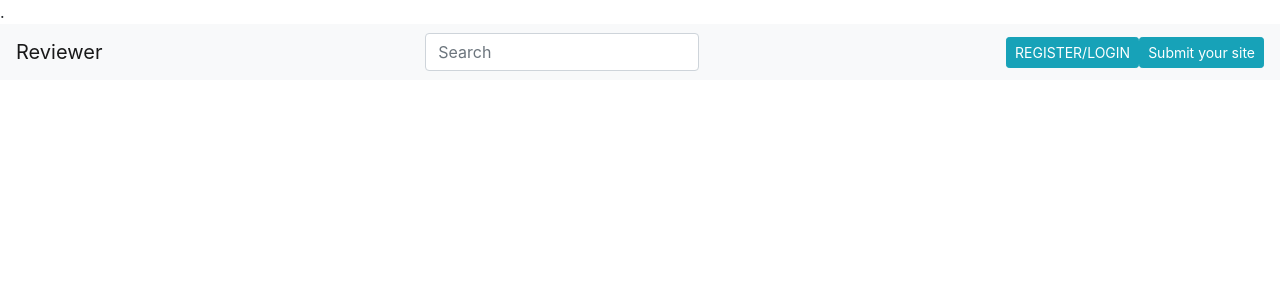
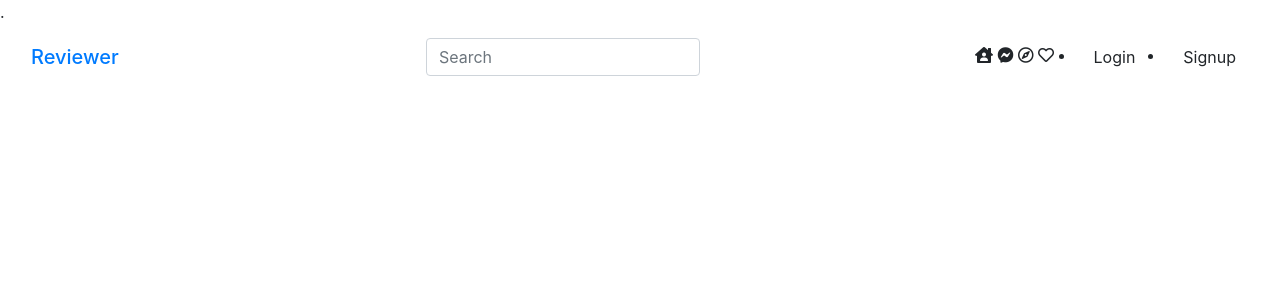
Before and after one commit to HWaruguru/Reviewer, a Django app: page / in a window 1280 px wide. Shown: the top 300 px of the page. Run offline with Django 3.2, Linux system fonts and the light colour scheme; data that the repository does not hold is empty; some libraries are stand-ins or nearby versions.

Commit message:
add profile

```diff
--- a/reviewer/settings.py
+++ b/reviewer/settings.py
@@ -14,7 +14,7 @@ import os
 from pathlib import Path
 
 # Build paths inside the project like this: BASE_DIR / 'subdir'.
-BASE_DIR = Path(__file__).resolve().parent.parent
+BASE_DIR = os.path.dirname(os.path.dirname(os.path.abspath(__file__)))
 
 
 # Quick-start development settings - unsuitable for production
@@ -34,6 +34,7 @@ ALLOWED_HOSTS = []
 INSTALLED_APPS = [
     'reviewer',
     'bootstrap4',
+    'crispy_forms',
     'django.contrib.admin',
     'django.contrib.auth',
     'django.contrib.contenttypes',
--- a/reviewer/templates/navbar.html
+++ b/reviewer/templates/navbar.html
@@ -1,40 +1,64 @@
-<nav class="navbar navbar-expand-lg navbar-light bg-light">
-  <a class="navbar-brand" href="/">Reviewer</a>
-  <button
-    class="navbar-toggler"
-    type="button"
-    data-toggle="collapse"
-    data-target="#navbarSupportedContent"
-    aria-controls="navbarSupportedContent"
-    aria-expanded="false"
-    aria-label="Toggle navigation"
-  >
-    <span class="navbar-toggler-icon"></span>
-  </button>
+{% load static %}
+<!DOCTYPE html>
+<html lang="en">
 
-  <div class="collapse navbar-collapse" id="navbarSupportedContent">
-    <form class="mb-0 h1 ml-auto mr-auto" id="searchform" action="">
-      <input
-        name="user"
-        autocomplete="off"
-        id="searching"
-        class="form-control d-none d-md-block"
-        placeholder="Search"
-      />
-      <i class="spinner"></i>
-    </form>
-    <ul class="navbar-nav navbar-right">
+<head>
+    <meta charset="utf-8" />
+    <meta name="viewport" content="width=device-width, initial-scale=1" />
+    <link rel="stylesheet" href="https://cdnjs.cloudflare.com/ajax/libs/font-awesome/5.15.4/css/all.min.css"
+        integrity="sha512-1ycn6IcaQQ40/MKBW2W4Rhis/DbILU74C1vSrLJxCq57o941Ym01SwNsOMqvEBFlcgUa6xLiPY/NS5R+E6ztJQ=="
+        crossorigin="anonymous" referrerpolicy="no-referrer" />
+</head>
+<body>
+    <nav class="navbar navbar-inverse">
+        <div class="container-fluid">
+            <span class="navbar-brand mb-0 h1">
+                <a href="/">
+                    <div class="navbar-header">
+                        <a class="navbar-brand" href="/">Reviewer</a>
+                    </div>
+                </a>
+            </span>
+            <!-- Adding a search form  -->
+            <form class="mb-0 h1 ml-auto mr-auto" id="searchform" action="{% url 'search_projects' %}">
+                <input name="title" autocomplete="off" id="searching" class="form-control d-none d-md-block"
+                    placeholder="Search" />
+                <i class="spinner"></i>
+            </form>
 
-      <a href="" class="login btn btn-sm btn-info"> REGISTER/LOGIN </a>
+            <!-- search form end -->
 
-      <button
-        class="btn btn-info btn-sm"
-        id="site"
-        data-toggle="modal"
-        data-target=".bd-example-modal-xl"
-      >
-        Submit your site
-      </button>
-    </ul>
-  </div>
-</nav>
+            <span class="pull-right icons1">
+                <i class="fas fa-house-user"></i>
+                <i class="fab fa-facebook-messenger"></i>
+                <i class="far fa-compass"></i>
+                <i class="far fa-heart"></i>
+                <div class="btn-group">
+                    {% if user.is_authenticated %}
+                    <button class="btn btn-secondary btn-sm dropdown-toggle profile-btn" type="button"
+                        data-toggle="dropdown" aria-haspopup="true" aria-expanded="false">
+                        <i class="far fa-user-circle"></i>
+                    </button>
+                    <div class="dropdown-menu dropdown-menu-right">
+                        <a class="dropdown-item" href="/profile"> <i class="far fa-user-circle icon"></i>Profile</a>
+                        <a class="dropdown-item" href="/accounts/password/change"> <i
+                                class="far fa-user-circle icon"></i>Change Password</a>
+                        <a class="dropdown-item" href="/logout"><i class="fas fa-sign-out-alt icon"></i></i>Logout</a>
+                    </div>
+                    {% else %}
+                    <li>
+                        <a class='btn btn-default' href="/accounts/login">Login</a>
+                    </li>
+                    <li>
+                        <a class='btn btn-default' href="/accounts/register">Signup</a>
+                    </li>
+
+                    {% endif %}
+
+                </div>
+            </span>
+        </div>
+    </nav>
+</body>
+
+</html>
--- a/reviewer/templates/registration/login.html
+++ b/reviewer/templates/registration/login.html
@@ -18,8 +18,7 @@
 
           <form  action="/accounts/login/" method="post">
             {% csrf_token %}
-            {% bootstrap_form form%}
-
+            {% bootstrap_form form %}
             <div class="form-group">
               <input type="submit" class="btn btn-primary btn-sm" value="Login">
             </div>
--- a/reviewer/urls.py
+++ b/reviewer/urls.py
@@ -1,3 +1,10 @@
+from django.conf.urls import include, url
+from django.contrib import admin
+from django.conf import settings
+from django.conf.urls.static import static
+from django.contrib.auth import views as auth_views
+from . import views
+
 from django.conf.urls import include, url
 from django.contrib import admin
 from django.conf import settings
@@ -7,11 +14,14 @@ from . import views
 
 urlpatterns=[
     url(r'^admin/', admin.site.urls),
-    url(r'^$',views.index,name='index'),
-     url(r'^accounts/', include('registration.backends.simple.urls')),
+    url(r'^$',views.index, name='index'),
+    url(r'^accounts/profile/', views.index, name='index'),
+    url(r'^accounts/', include('registration.backends.simple.urls')),
     url( r'^login/$',auth_views.LoginView.as_view(template_name="useraccounts/login.html"), name="login"),
     url(r'^logout/$', auth_views.logout, {"next_page": '/'}),
     url(r'^signup/$', views.signup, name='signup'),
+    url(r'^search/$', views.search_projects, name='search_projects'),
+    url(r'^profile/$', views.profile, name='profile'),
 ]
 
 if settings.DEBUG:
--- a/reviewer/views.py
+++ b/reviewer/views.py
@@ -30,7 +30,7 @@ def signup(request):
 
 @login_required(login_url='login')
 def profile(request):
-    posts = request.user.profile.posts.all()
+    projects = request.user.projects.all()
     if request.method == 'POST':
         user_form = UpdateUserForm(request.POST, instance=request.user)
         prof_form = UpdateUserProfileForm(request.POST, request.FILES, instance=request.user.profile)
@@ -42,4 +42,13 @@ def profile(request):
         user_form = UpdateUserForm(instance=request.user)
         prof_form = UpdateUserProfileForm(instance=request.user.profile)
 
-    return render(request, 'profile.html', {"posts": posts, 'user_form': user_form, 'prof_form': prof_form})
+    return render(request, 'profile.html', {"projects": projects, 'user_form': user_form, 'prof_form': prof_form})
+
+@login_required(login_url='login')
+def search_projects(request):
+    if 'title' in request.GET and request.GET['title']:
+        title = request.GET.get("title")
+        projects = Project.objects.filter(title__icontains=title)
+        if len(projects) > 0:
+            return render(request, 'search_result.html', {"projects": projects})
+    return redirect('index')
```
Also changed, not shown: requirements.txt (added, +33 -0 lines), reviewer/templates/profile.html (added, +68 -0 lines), reviewer/templates/search_result.html (added, +52 -0 lines), media/images/dog.jpeg (added), media/images/lamb.jpeg (added).
